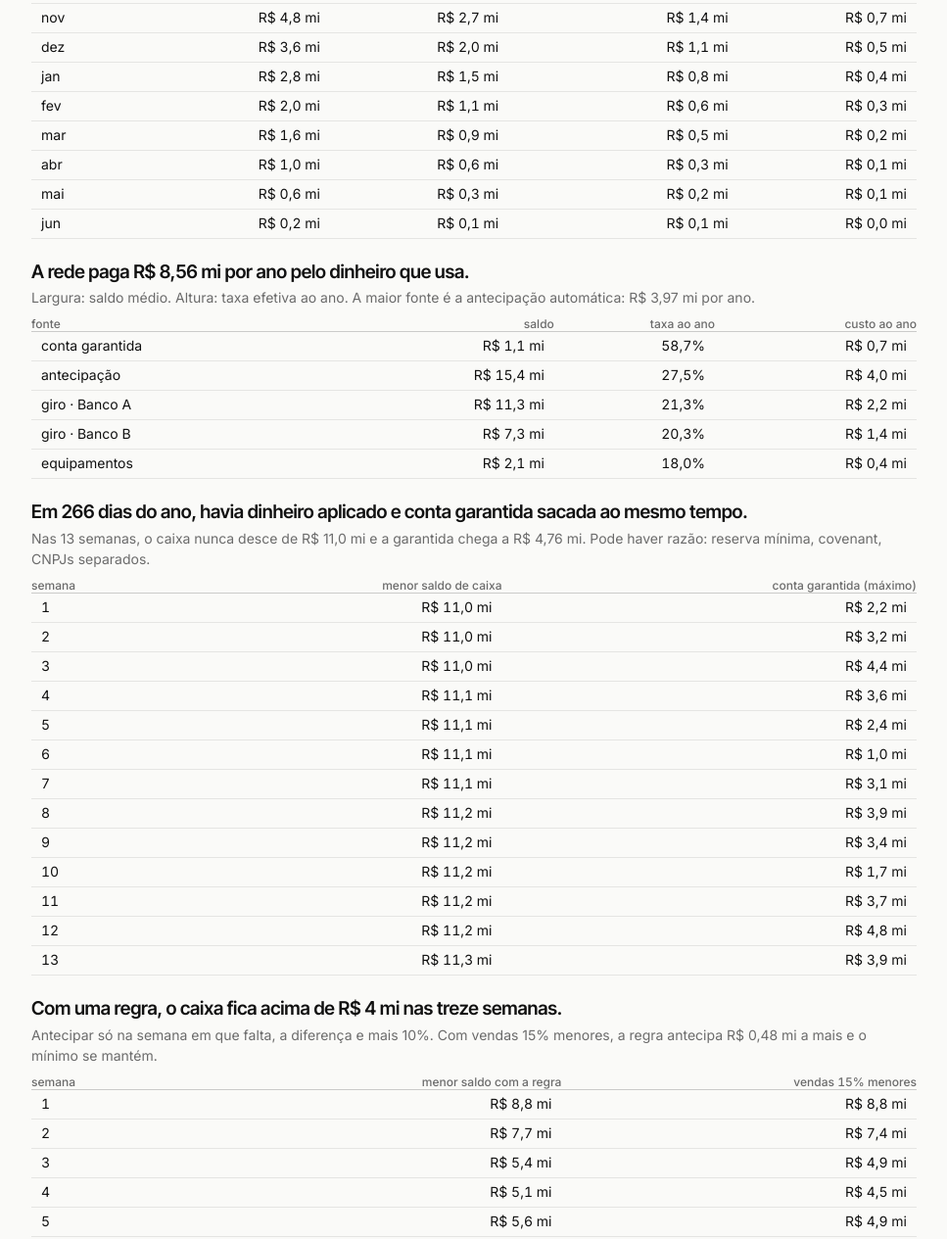
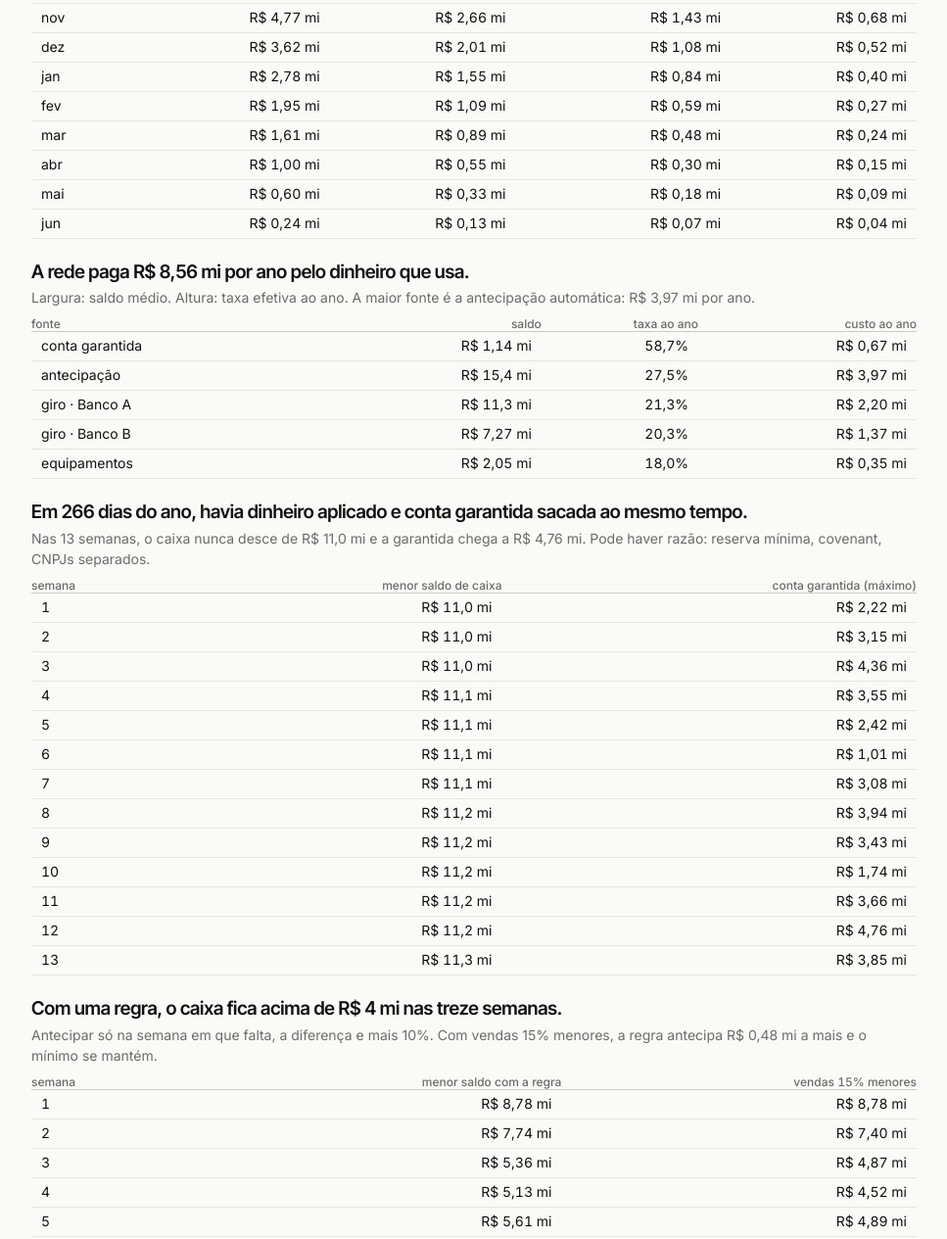
Before and after one commit to falconfreedom-stack/swotwealth-apresentacao-v2, a plain HTML site: page material.html in a window 1280 px wide. Shown: the part 714-1979 px from the top of the page at 98% size, without its empty margins (156-1123 px from the left). Drawn offline with Linux system fonts and the light colour scheme.

Commit message:
Ajustes da auditoria de números: origem do R$ 1,16 mi, naturezas sem soma, IOF na taxa da garantida, grupos em R$ mil, duas casas no material, prazo da lente, estresse de dezembro descrito certo
Co-Authored-By: Claude Opus 5.5 <noreply@anthropic.com>

```diff
--- a/js/cenas/comum.js
+++ b/js/cenas/comum.js
@@ -293,7 +293,7 @@ export function montarQuadro(qd, c, M, G, specs, rots, linhas, matriz) {
     const tot = qd.partes.reduce((s, p) => s + p[1], 0), L = 2.1, sx = L / tot;
     let x = -1.05;
     qd.partes.forEach(([t, v], i) => { const w = v * sx; bar({ x: x + w / 2, y0: 0.34, h: 0.2, w, cor: i ? "ouro" : "marfim", cheio: 0.75, hor: true, topo: 0 }); lab(P(x + (i ? w - 0.02 : 0.02), 0.6), `val ${i ? "d ouro" : "e"}`, `<b class="num">R$ ${r1(v)} mi</b><span>${t}</span>`, 0, -10); x += w; });
-    lab(P(-1.05, 0.26), "cat e", `${F.n(tot / 1e6, 1)} milhões pagos a fornecedores em doze meses`, 0, 10);
+    lab(P(-1.05, 0.26), "cat e", `R$ ${F.n(tot / 1e6, 1)} milhões pagos a fornecedores em doze meses`, 0, 10);
     S.plano = { x: 0.0, y: 0.5, dist: 4.4, fov: 20, alt: 0.3 };
   }
   const regua = (xa, xb, plano, dy) => { const m = lab(P((xa + xb) / 2, 0), "regua c", "", 0, dy); m.style.width = `${Math.round((xb - xa + 0.12) * M.pxPorUnidade(plano.dist, plano.fov))}px`; };
--- a/js/conteudo/abertura.js
+++ b/js/conteudo/abertura.js
@@ -37,7 +37,7 @@ export function ABERTURA(base, R) {
       // 1.2
       ciclo: `Paga em ${mesesLente === 1 ? "um mês" : `${EXTENSO[mesesLente]} meses`}. / Recebe em ${EXTENSO[n] || n}.`,
       mesLente: mesesLente, rotLente: "lente paga", rotUltima: "última parcela",
-      legCiclo: `A lente é paga em cerca de ${30 * mesesLente} dias; / a última parcela chega em ${diasUltima}.`,
+      legCiclo: `A lente é paga em 30 e 60 dias; / a última parcela chega em ${diasUltima}.`,
       // 1.3
       antecipa: "Para ter hoje, / a rede antecipa.",
       legAntecipa: "Cada parcela volta do futuro com desconto: / quanto mais longe, maior.",
--- a/js/conteudo/fin310.js
+++ b/js/conteudo/fin310.js
@@ -60,7 +60,7 @@ export function projeto3(base, R, proj, dataBase) {
         { l: `Aplicação em ${dm(dataBaseIso)}`, v: mi(B.caixa.aplicacao_data_base) }, { l: "Rendimento da aplicação", v: `${B.caixa.aplicacao_pct_cdi}% do CDI` },
         { l: "Conta garantida sacada", v: mi(G.sacado_data_base) }, { l: "Limite da conta garantida", v: mi(G.limite) } ] },
       { titulo: "Agenda da credenciadora", origem: "portal da credenciadora", campos: [
-        { l: "Vendas no crédito por mês", v: mi(Z.rede.venda_credito_ano / 12) },
+        { l: "Vendas no crédito por mês", v: mi(Math.round(Z.rede.venda_credito_ano / 12), 2) },
         { l: "Antecipação automática", v: `${cart.antecipacao_automatica.pct_da_parte_livre}% da agenda livre` },
         { l: "Taxa de antecipação", v: `${pc(cart.antecipacao_automatica.taxa_am, 2)} ao mês` }, { l: "Cedido ao Banco B (trava)", v: `${cart.trava_banco_b_pct}%`, t: "texto" },
         { l: "MDR em 7 a 10x, no contrato", v: pc(cart.mdr_contratado_pct.credito_7_10x, 2) }, { l: "MDR em 7 a 10x, no extrato", v: pc(cart.mdr_cobrado_pct.credito_7_10x, 2) } ] },
@@ -110,7 +110,7 @@ export function projeto3(base, R, proj, dataBase) {
     antecipacao: { rotulo: `${pc(cart.antecipacao_automatica.taxa_am, 2)} ao mês de desconto = ${pc(an.hoje.taxa_efetiva_aa)} ao ano efetivos`,
       legenda: `${maiorCusto.id === "antecipacao" ? "A maior fonte" : "Uma das maiores fontes"}: a agenda antecipada / no dia seguinte a cada venda.` },
     sobreposicao: { valida: cp.dias_com_aplicacao_e_garantida >= 30,
-      garantida: `garantida · ${pc(fGar.taxa_efetiva_aa)} ao ano`, aplicacao: `aplicação · ${pc(H.aplicacao.taxa_aa)} ao ano`,
+      garantida: `garantida · ${pc(fGar.taxa_efetiva_aa)} ao ano, com IOF`, aplicacao: `aplicação · ${pc(H.aplicacao.taxa_aa)} ao ano`,
       titulo: `${cp.dias_com_aplicacao_e_garantida} dias: / aplicação e garantida juntas.`,
       // a ressalva é obrigatória (persona, cena 6, risco alto): fica na tela nos dois modos
       ressalva: "Pode haver razão: reserva, covenant, CNPJs. / O cruzamento mostra o custo." },
@@ -129,19 +129,19 @@ export function projeto3(base, R, proj, dataBase) {
   const mdrDesde = MES_LONGO[Number(String(cart.mdr_divergencia_desde || "2026-03").slice(5, 7)) - 1];
   const conta = {
     revela: "O que a lente revela",
-    origem: `${mi(somaAcoes(["pedido", "cotar", "mdr"]), 2)} saem dos ${mi(H.custo_converter_vendas_anual, 2)} · ${mi(somaAcoes(["garantida"]), 2)}, dos juros da garantida`,
+    origem: `${mi(somaAcoes(["pedido", "cotar", "mdr"]), 2)} vêm dos ${mi(H.custo_converter_vendas_anual, 2)}, já descontado o rendimento menor · ${mi(somaAcoes(["garantida"]), 2)}, da garantida (juros e IOF)`,
     condicaoGarantida: "se contratos, covenants e CNPJs permitirem",
     notaCotar: `referência: bancos, ${pc(B.mercado.bcb_antecipacao_cartao_am, 2)} ao mês em média (BCB, ago/26); ofertas comerciais de ~${pc(ofertas.min, 1)} a ~${pc(ofertas.max, 1)} ao mês; não é cotação`,
     numero: tot.economia_anual_estimada, numeroFmt: (v) => mi(v, 2), porAno: "por ano",
     natureza: "economia estimada, se o plano for executado",
     decisoes: "Quatro decisões. / De quem depende cada uma.",
     acoes: Z.acoes.map((a) => ({ id: a.id, t: DECISAO[a.id] || a.titulo, v: a.valor_anual, grupo: a.quem_decide === "empresa" ? "empresa" : a.quem_decide === "credenciadora" ? "credenciadora" : "financiadores" })),
-    grupos: [["empresa", `só da empresa · ${mi(qd.empresa, 2)}`], ["financiadores", `de financiadores · ${mi(qd.financiadores, 2)}`], ["credenciadora", `da credenciadora · ${mi(qd.credenciadora, 2)}`]],
+    grupos: [["empresa", `só da empresa · ${mil(qd.empresa)}`], ["financiadores", `de financiadores · ${mil(qd.financiadores)}`], ["credenciadora", `da credenciadora · ${mil(qd.credenciadora)}`]],
     totalRot: `${mi(tot.economia_anual_estimada, 2)} · por ano, estimada`,
     ladrilhos: [
       { tipo: "estimada", v: `${mi(tot.economia_anual_estimada, 2)} por ano`, t: "economia estimada" },
       { tipo: "uma-vez", v: `${mil(Z.recuperacaoMdr.valor)}, uma vez`, t: `diferença de MDR desde ${mdrDesde}, a contestar` },
-      { tipo: "nao-ganho", v: `${mi(tot.por_tipo["caixa liberado / redução de dívida"].garantida_quitada, 1)} + ${mi(tot.por_tipo["caixa liberado / redução de dívida"].caixa_medio_usado, 1)}`, t: "não são ganho: dívida quitada e caixa médio menor" },
+      { tipo: "nao-ganho", v: `${mi(tot.por_tipo["caixa liberado / redução de dívida"].garantida_quitada, 1)} · ${F.n(tot.por_tipo["caixa liberado / redução de dívida"].caixa_medio_usado / 1e6, 1)} mi`, t: "não são ganho: dívida quitada · caixa médio menor (já inclui a quitação)" },
     ],
   };
 
@@ -162,7 +162,7 @@ export function projeto3(base, R, proj, dataBase) {
       leg: ev.respeita_minimo && !(ev.garantida_max_13s > 0) ? "O caixa segue acima do mínimo, sem conta garantida." : "O caixa fica perto do mínimo." },
     natal: { serie: ec.semanas_min, minimo: ec.minimo_13s, legenda: "13º e Natal juntos",
       titulo: `13º e Natal juntos: / + ${mi(ec.antecipado_a_mais_13s, 2)} antecipados.`,
-      leg: ec.respeita_minimo ? "O mínimo se mantém." : "O mínimo fica no limite." },
+      leg: ec.respeita_minimo ? "13º inteiro em novembro e compras de Natal à vista: o mínimo se mantém." : "13º inteiro em novembro e compras de Natal à vista: o mínimo fica no limite." },
     serieRot: "com a regra", regra,
   };
 
@@ -176,7 +176,7 @@ export function projeto3(base, R, proj, dataBase) {
     { id: "fontes", titulo: `A rede paga ${mi(H.custo_dinheiro_anual, 2)} por ano pelo dinheiro que usa.`, tituloL: `A rede paga ${mi(H.custo_dinheiro_anual, 2)} por ano / pelo dinheiro que usa.`,
       sub: `Largura: saldo médio. Altura: taxa efetiva ao ano. A maior fonte é a antecipação automática: ${mi(an.custo_anual_hoje, 2)} por ano.`,
       fontes: fontesGraf, rendimento: H.aplicacao.taxa_aa, rendimentoRot: "rende a aplicação", destaque: "antecipacao", custoRot: (v) => mi(v, 2) },
-    { id: "hoje", titulo: `Em ${cp.dias_com_aplicacao_e_garantida} dias do ano, havia dinheiro aplicado e conta garantida sacada ao mesmo tempo.`, tituloL: `Aplicação a ${pc(H.aplicacao.taxa_aa)}, / garantida a ${pc(fGar.taxa_efetiva_aa)}.`,
+    { id: "hoje", titulo: `Em ${cp.dias_com_aplicacao_e_garantida} dias do ano, havia dinheiro aplicado e conta garantida sacada ao mesmo tempo.`, tituloL: `Aplicação a ${pc(H.aplicacao.taxa_aa)}, / garantida a ${pc(fGar.taxa_efetiva_aa)} com IOF.`,
       sub: `Nas 13 semanas, o caixa nunca desce de ${miA(minHoje)} e a garantida chega a ${miA(P13.hoje.garantida_max)}. Pode haver razão: reserva mínima, covenant, CNPJs separados.`,
       semanas: P13.hoje.semanas.map((w) => w.saldo_minimo), garantida: P13.hoje.semanas.map((w) => w.garantida_max),
       linha: regra, linhaRot: `saldo mínimo de referência · ${mi(regra, 0)}`, semanaRot: "sem.", serieRot: "caixa mínimo da semana", ladoRot: "garantida sacada (máximo)",
@@ -236,7 +236,7 @@ export function projeto3(base, R, proj, dataBase) {
         linhas: [...linhasMapa, ["total", mi(H.saldo_medio_total, 1), pc(H.taxa_media_ponderada_aa), mi(H.custo_dinheiro_anual, 2)]] },
     ],
     planilha: { titulo: "projecao_13_semanas.xlsx", cab: ["semana", "hoje", "com a regra", `vendas −${quedaVendas}%`],
-      linhas: P13.hoje.semanas.map((w, i) => [`${i + 1}`, mi(w.saldo_minimo), mi(P13.plano.semanas[i].saldo_minimo), mi(ev.semanas_min[i])]) },
+      linhas: P13.hoje.semanas.map((w, i) => [`${i + 1}`, mi(w.saldo_minimo, 2), mi(P13.plano.semanas[i].saldo_minimo, 2), mi(ev.semanas_min[i], 2)]) },
     // compatibilidade com as peças antigas de js/cenas/comum.js (PECAS, htmlPeca, LEGENDAS)
     legendas: { f0: ["O plano", "Cada ação com o valor estimado, de quem depende e quando."], f1: ["A regra", "Saldo mínimo e antecipação por pedido, prontos para aprovar."] },
     painel: { titulo: "Saldo semanal", tipo: "semanas", valores: P13.plano.semanas.map((w) => w.saldo_minimo), linha: regra },
--- a/material.html
+++ b/material.html
@@ -57,7 +57,7 @@ const calculado = await fetch("dados/calculado.json", { cache: "no-store" }).the
 const R = motor.calcular(base, calculado);
 const C = conteudo(base, R, n);
 const E = C.entregavel;
-const mi = (v) => `R$ ${F.n(v / 1e6, 1)} mi`;
+const mi = (v) => `R$ ${F.n(v / 1e6, Math.abs(v) >= 10e6 ? 1 : 2)} mi`;          // duas casas abaixo de R$ 10 mi, como na tela
 const semTag = (x) => String(x ?? "").replace(/<[^>]+>/g, " ").replace(/\s+/g, " ").trim();
 
 // Cada quadro do diagnóstico vira uma tabela com os mesmos números do gráfico.
@@ -73,7 +73,7 @@ function tabelaDoQuadro(qd) {
   if (qd.id === "hoje") return { cab: ["semana", "menor saldo de caixa", "conta garantida (máximo)"], linhas: qd.semanas.map((v, i) => [i + 1, mi(v), qd.garantida ? mi(qd.garantida[i]) : ""]) };
   if (qd.id === "depois") return { cab: ["semana", "menor saldo com a regra", qd.estresseRot || ""], linhas: qd.semanas.map((v, i) => [i + 1, mi(v), qd.estresse ? mi(qd.estresse[i]) : ""]) };
   if (qd.tiles) return { cab: ["valor", "o que é", "natureza"], linhas: qd.tiles.map((t) => [t.v, t.t, t.e]) };
-  if (qd.acoes) return { cab: ["ação", "economia anual estimada", "de quem depende", "quando", "memória de cálculo"], linhas: [...qd.acoes.map((a) => [a.longo || a.t, F.brl(Math.round(a.v)), a.quem, a.prazo, a.memoria || ""]), ["total (cascata, sem dupla contagem)", F.brl(Math.round(qd.total)), `${F.brl(Math.round(qd.empresa))} dependem só da empresa`, "", ""], ...(qd.recuperacao ? [["recuperação única estimada: MDR cobrado acima do contrato, mar a ago/2026", F.brl(Math.round(qd.recuperacao)), "depende da credenciadora", "60 a 120 dias", ""], ["não é ganho: conta garantida quitada com o caixa (principal)", F.brl(Math.round(qd.divida)), "", "", ""], ["não é ganho: caixa médio usado no lugar de antecipação", F.brl(Math.round(qd.caixaUsado)), "", "", ""]] : [])] };
+  if (qd.acoes) return { cab: ["ação", "economia anual estimada", "de quem depende", "quando", "memória de cálculo"], linhas: [...qd.acoes.map((a) => [a.longo || a.t, F.brl(Math.round(a.v)), a.quem, a.prazo, a.memoria || ""]), ["total (cascata, sem dupla contagem)", F.brl(Math.round(qd.total)), `${F.brl(Math.round(qd.empresa))} dependem só da empresa`, "", ""], ...(qd.recuperacao ? [["recuperação única estimada: MDR cobrado acima do contrato, mar a ago/2026", F.brl(Math.round(qd.recuperacao)), "depende da credenciadora", "60 a 120 dias", ""], ["não é ganho: conta garantida quitada com o caixa (principal)", F.brl(Math.round(qd.divida)), "", "", ""], ["não é ganho: caixa médio menor no ano (inclui a quitação)", F.brl(Math.round(qd.caixaUsado)), "", "", ""]] : [])] };
   return { cab: [], linhas: [] };
 }
 const tabHTML = (t) => `<table class="mini"><thead><tr>${t.cab.map((h) => `<th>${h}</th>`).join("")}</tr></thead><tbody>${t.linhas.map((l) => `<tr>${l.map((v, i) => `<td class="${i ? "" : "e"}">${v}</td>`).join("")}</tr>`).join("")}</tbody></table>`;
```
